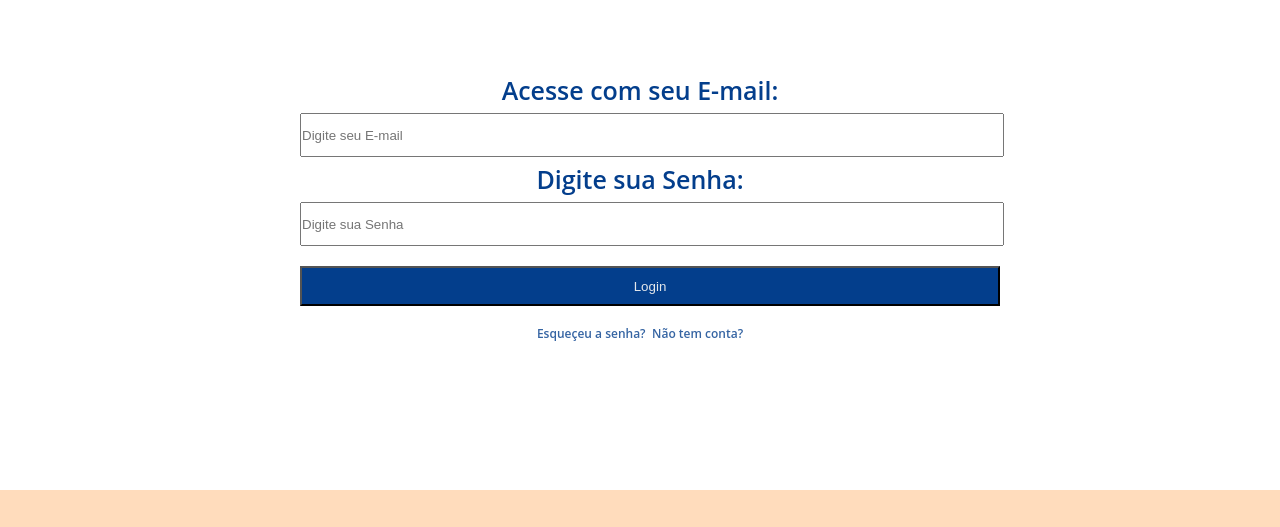
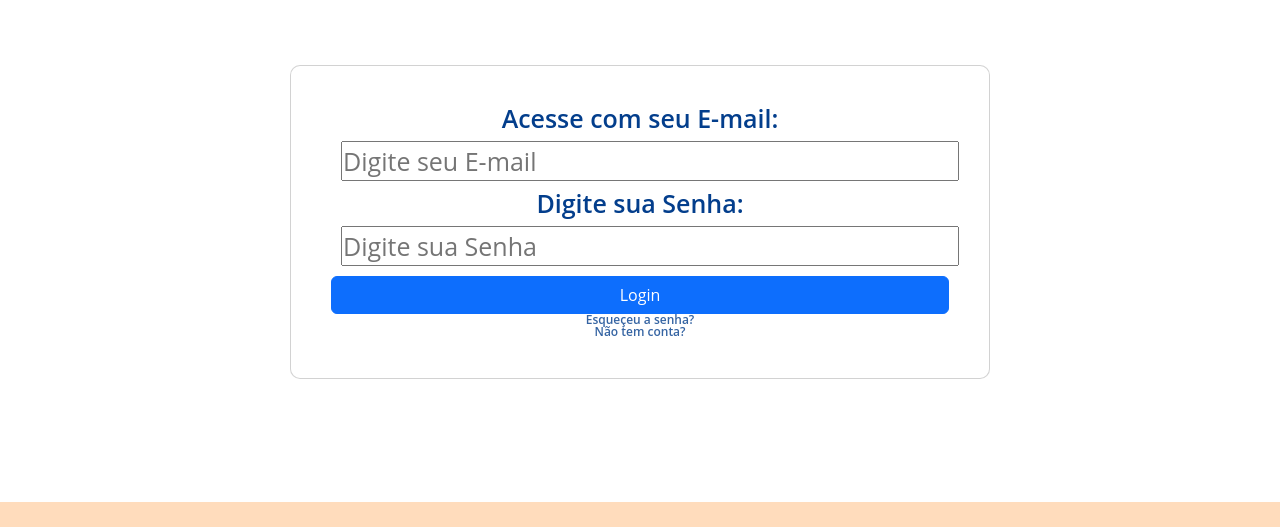
Before and after one commit to everaldo-jr/nossa-viagem, a plain HTML site: page pages/login.html in a window 1280 px wide. Shown: the part 550-1077 px from the top of the page. Drawn offline with nearby package versions, Linux system fonts and the light colour scheme; files that its build step writes are made by us from their sources.

Commit message:
Estilizando o head. E o pages login com bootstrap

```diff
--- a/pages/login.html
+++ b/pages/login.html
@@ -4,6 +4,8 @@
     <meta charset="UTF-8">
     <meta http-equiv="X-UA-Compatible" content="IE=edge">
     <meta name="viewport" content="width=device-width, initial-scale=1.0">
+    <!-- CSS only -->
+<link href="https://cdn.jsdelivr.net/npm/bootstrap@5.2.2/dist/css/bootstrap.min.css" rel="stylesheet" integrity="sha384-Zenh87qX5JnK2Jl0vWa8Ck2rdkQ2Bzep5IDxbcnCeuOxjzrPF/et3URy9Bv1WTRi" crossorigin="anonymous">
     <title>Nossa Viagem</title>
     <link rel="stylesheet" href="../reset.css">
     <link rel="icon" href="../assets/icon/icon_aviao.ico">
@@ -34,8 +36,6 @@
                 </ul>
             </nav>
         </div>
-    </header>
-
         <div class="menu__site">
             <ul class="lista__menu">
                 <li class="opcoes__menu"><a href="./pacotes.html">Pacotes</a></li>
@@ -45,6 +45,8 @@
                 <li class="opcoes__menu"><a href="./aluguel_de_carros.html">Aluguel de Carros</a></li>
             </ul>
         </div>
+
+    </header>
 
     <section class="pesquisa container">
         <h2 class="pesquisa__titulo">Como podemos te ajudar?</h2>
@@ -57,7 +59,7 @@
         <div class="card">
              Acesse com seu E-mail:<input type="email" class="email__login" placeholder="Digite seu E-mail">
              Digite sua Senha:<input type="password" class="senha__login" placeholder="Digite sua Senha">
-            <input type="submit" value="Login" class="button__login">
+            <input class="btn btn-primary" type="submit" value="Login">
             <a href="" class="esqueceu__senha" >Esqueçeu a senha?</a>
             <a href="" class="criar__login">Não tem conta?</a>
         </div>
@@ -136,6 +138,8 @@
             </div>
         </div>
     </footer>
+<!-- JavaScript Bundle with Popper -->
+<script src="https://cdn.jsdelivr.net/npm/bootstrap@5.2.2/dist/js/bootstrap.bundle.min.js" integrity="sha384-OERcA2EqjJCMA+/3y+gxIOqMEjwtxJY7qPCqsdltbNJuaOe923+mo//f6V8Qbsw3" crossorigin="anonymous"></script>
 </body>
 
 </html>
```
Lines whose indentation alone changed are shown as unchanged.
